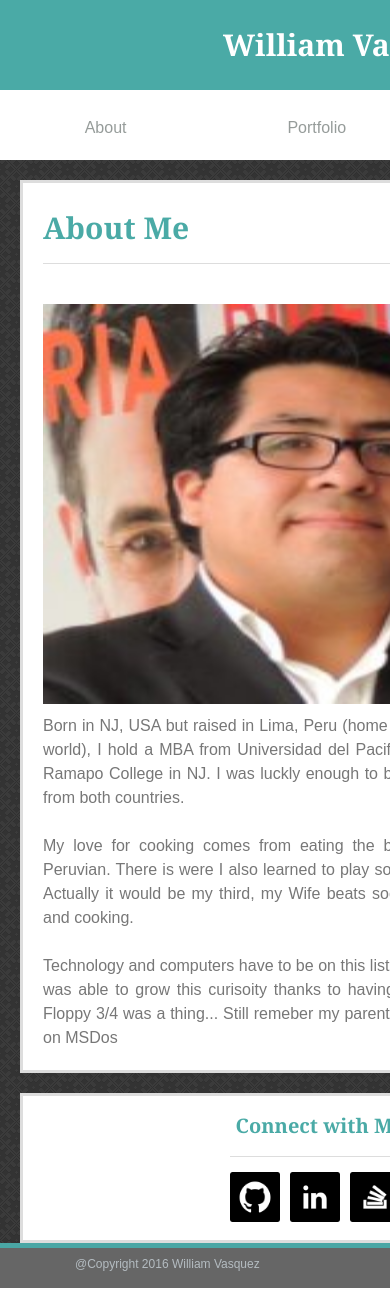
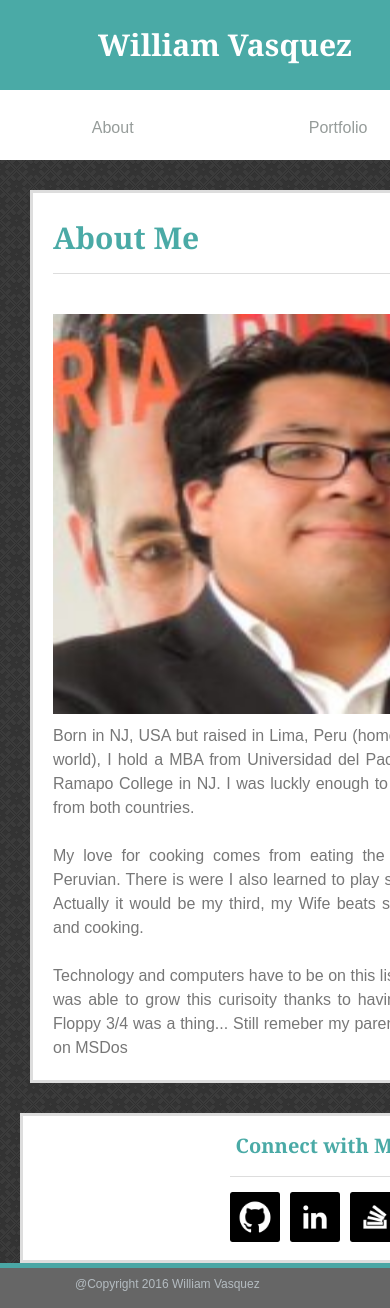
Before and after one commit to williamavasquez/bootstrap_portfolio, a PHP site: page /index.php in a window 390 px wide; the page is wider, and only the part inside the window is pictured. Run offline with PHP 8.4, Linux system fonts and the light colour scheme.

Commit message:
update changes of nav bar

```diff
--- a/css/style.css
+++ b/css/style.css
@@ -323,12 +323,10 @@ footer p {
 /* Begining of Media Query - max width 768px */
 
 @media screen and (max-width: 768px) {
-	header{
-		width: 760px;
-	}
+
 	.container {
+		margin: 0px;
 		width: 100%;
-		margin: 0px;
 	}
 
 	#main {
@@ -369,16 +367,16 @@ footer p {
 
 @media screen and (max-width: 640px) {
 	h1	{
-		width: 640px;
 		margin:0;
 		text-align: center;
+		width:100%;
 		}
 
 	nav {
 		background-color: #ffffff;
-		width: 640px;
 		margin:0px;
 		float:left;
+		width: 683px;
 	}
 
 	nav li {
@@ -402,7 +400,7 @@ nav li a:hover {
 
  	#main {
 		width:600px;
-		margin: 20px 20px;
+		margin: 30px;
 		}
 
 /*portfolio details begin*/
```
